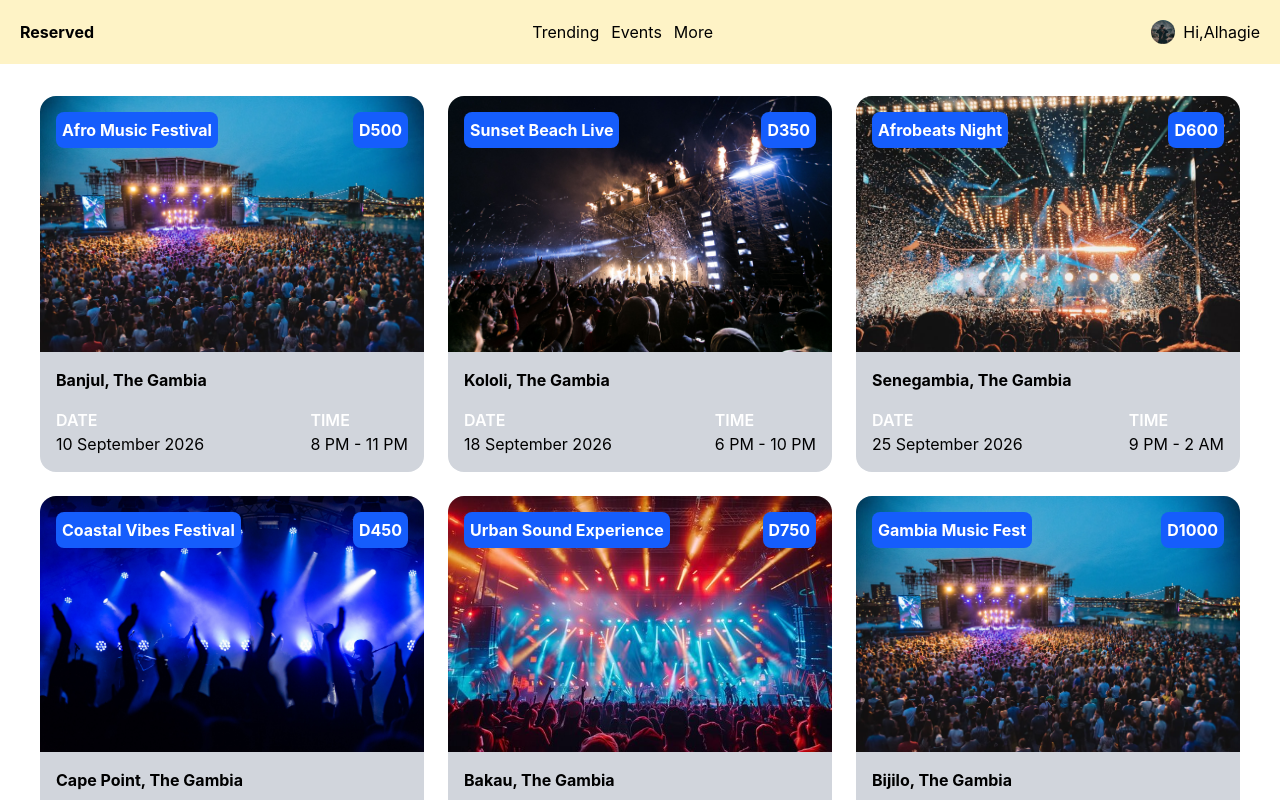
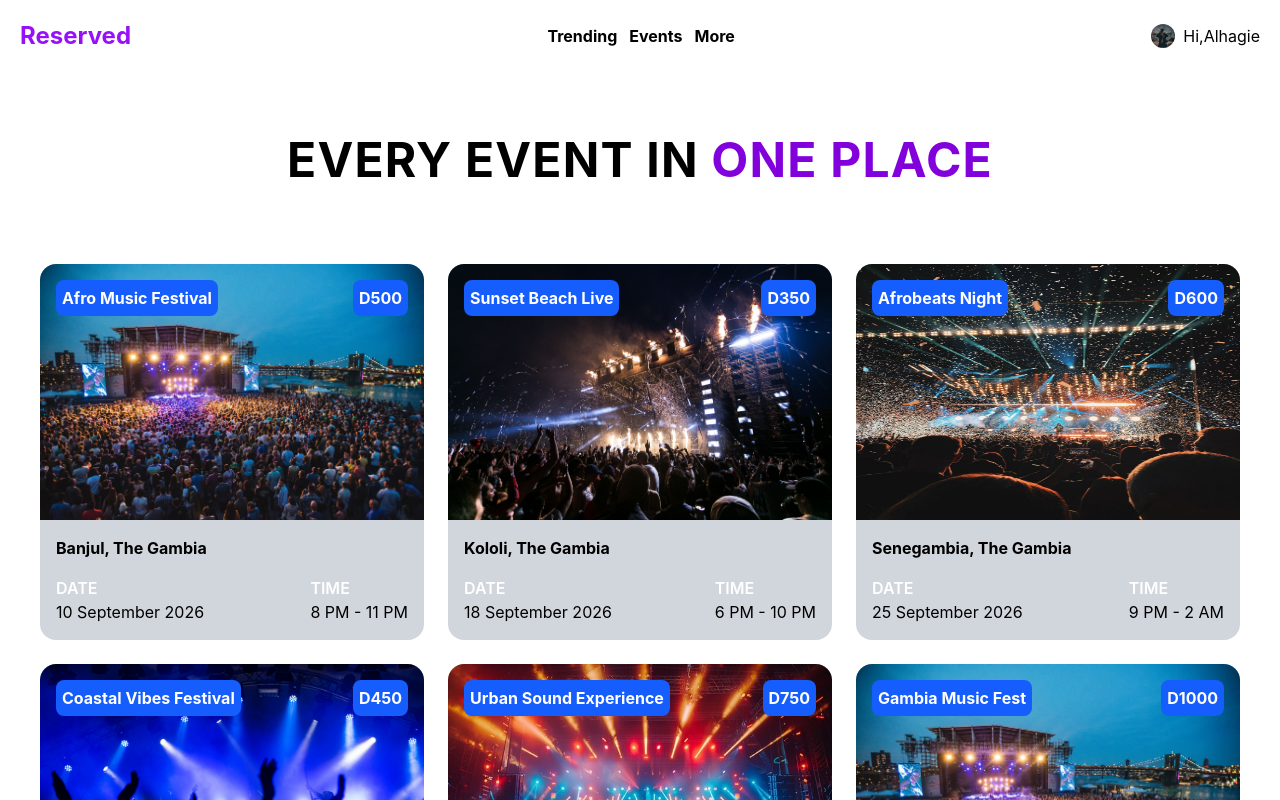
Before and after one commit to alaonit/Evently, a React (Vite) app: page / in a window 1280 px wide. Shown: the top 800 px of the page. Built offline with nearby package versions, Linux system fonts and the light colour scheme.

Commit message:
Refactor Navbar and Hero components for improved styling; update EventCard layout and add Header component

```diff
--- a/src/App.jsx
+++ b/src/App.jsx
@@ -68,7 +68,7 @@ function App() {
   return (
     <>
       <Navbar user = {username.name}/>
-      <main className="bg-">
+      <main>
         <Hero>
           {events.map((event)=>{
             return <EventCard key={event.id} event={event}/>
--- a/src/components/EventCard.jsx
+++ b/src/components/EventCard.jsx
@@ -2,10 +2,14 @@ function EventCard({ event }) {
   return (
     <div className="rounded-2xl overflow-hidden bg-white">
 
+      {/* TITLE SECTION */}
+
+
+
       {/* IMAGE SECTION */}
       <div className="relative">
         <img
-          className="w-full h-64 object-cover"
+          className="w-full h-64 object-covernpm "
           src={event.image}
           alt="event"
         />
--- a/src/components/Hero.jsx
+++ b/src/components/Hero.jsx
@@ -4,7 +4,13 @@ import EventCard from "./EventCard"
 function Hero({children}) {
 
   return (
-    <section className="pt-24 pl-10 pr-10">
+    <section className="pt-24 px-10">
+      <div className="flex align-center justify-center pt-10 pb-20">
+        <span className="text-5xl font-bold tracking-wide text-center">
+          <span>EVERY EVENT IN </span>
+          <span className="text-purple-700">ONE PLACE</span>
+        </span>
+      </div>
       <div className="grid grid-cols-1 md:grid-cols-2 lg:grid-cols-3 gap-6">
         {children}
       </div>
--- a/src/components/Navbar.jsx
+++ b/src/components/Navbar.jsx
@@ -3,12 +3,12 @@
 function Navbar({user}) {
 
   return (
-    <nav className="bg-amber-100 fixed p-5 z-50 top-0 w-full">
+    <nav className="bg-white fixed p-5 z-50 top-0 w-full">
       <div className="flex justify-between items-center">
-        <h1 className="font-bold">Reserved</h1>
+        <h1 className="font-bold text-purple-600 text-2xl">Reserved</h1>
 
         <div>
-          <ul className="flex gap-3">
+          <ul className="flex gap-3 font-bold">
             <li><a href="#">Trending</a></li>
             <li><a href="#">Events</a></li>
             <li><a href="#">More</a></li>
```
Also changed, not shown: src/components/Header.jsx (added).
